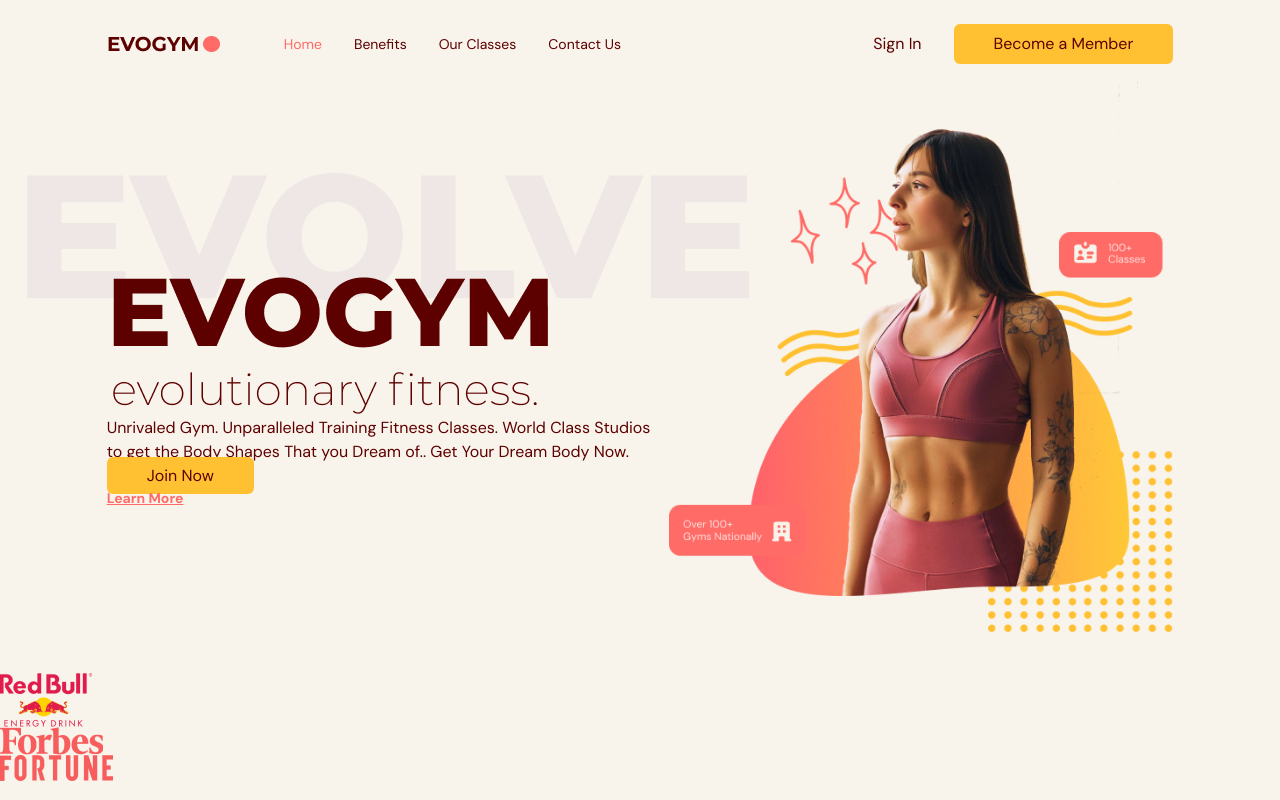
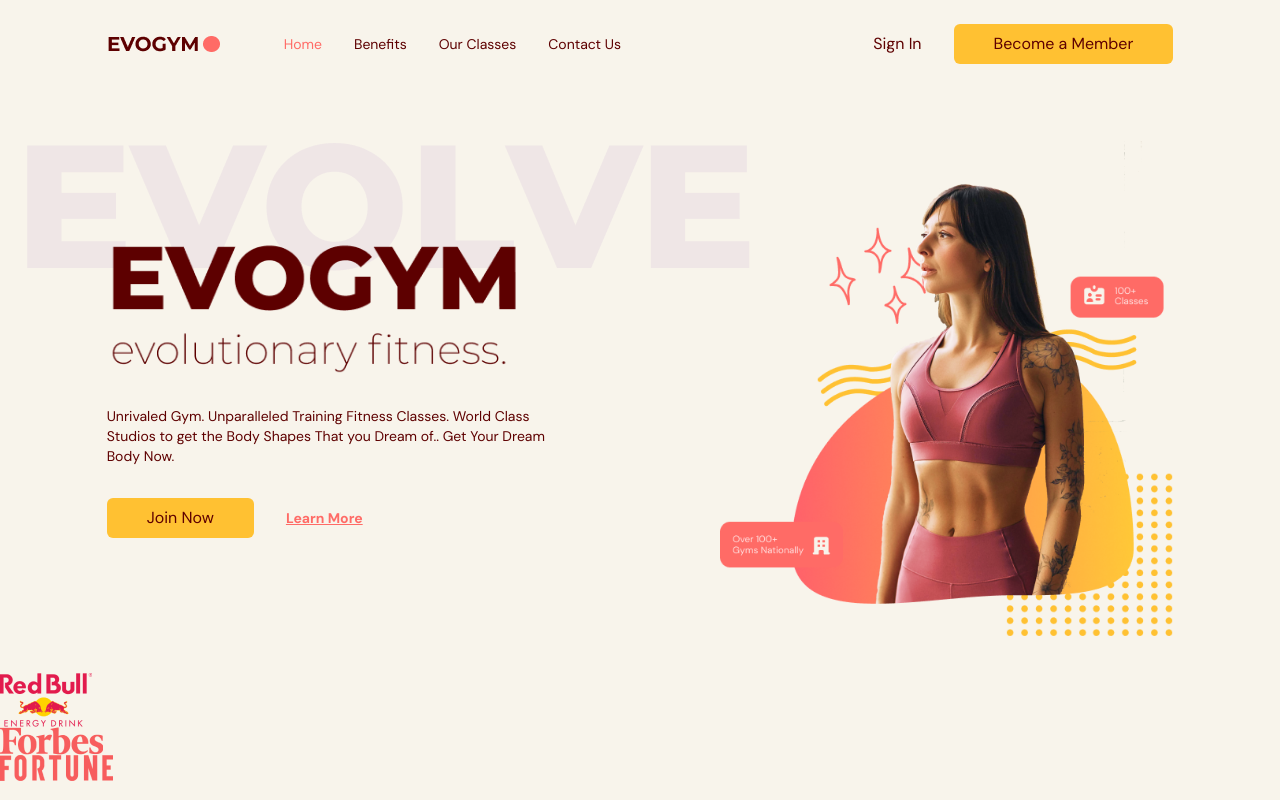
Before and after one commit to denisdiaconu/fit-wave, a React (Vite) app: page / in a window 1280 px wide. Built offline with nearby package versions, Linux system fonts and the light colour scheme.

Commit message:
Add style to img

```diff
--- a/src/scenes/home/index.tsx
+++ b/src/scenes/home/index.tsx
@@ -17,21 +17,21 @@
 
   return (
     <section id="home" className="gap-16 bg-gray-20 py-10 md:h-full md:pb-0">
-      <div className="md:flex md:h-5/6 w-5/6 mx-auto items-center justify-center">
-        <div className="md:basis-3/5 z-10 mt-32">
+      <div className="mx-auto w-5/6 items-center justify-center md:flex md:h-5/6">
+        <div className="z-10 mt-32 md:basis-3/5">
           <div className="md:-mt-20">
             <div className="relative">
-              <div className="before:absolute before:-top-20 before:-left-20 before:z-[-1] md:before:content-evolvetext">
+              <div className="before:absolute before:-left-20 before:-top-20 before:z-[-1] md:before:content-evolvetext">
                 <img src={HomePageText} alt="home-page-text" />
               </div>
             </div>
-            <p>
+            <p className="mt-8 text-sm">
               Unrivaled Gym. Unparalleled Training Fitness Classes. World Class
               Studios to get the Body Shapes That you Dream of.. Get Your Dream
               Body Now.
             </p>
           </div>
-          <div>
+          <div className="mt-8 flex items-center gap-8">
             <ActionButton setSelectedPage={setSelectedPage}>
               Join Now
             </ActionButton>
@@ -44,7 +44,7 @@
             </AnchorLink>
           </div>
         </div>
-        <div>
+        <div className="flex basis-3/5 justify-center md:z-10 md:ml-40 md:mt-16 md:justify-items-end">
           <img src={HomePageGraphic} alt="home-pageGraphic" />
         </div>
       </div>
```
